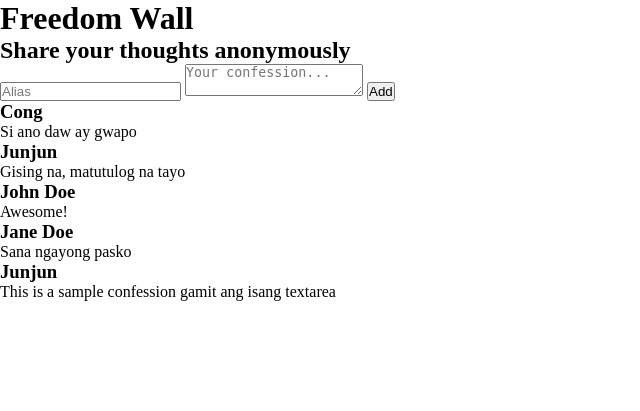
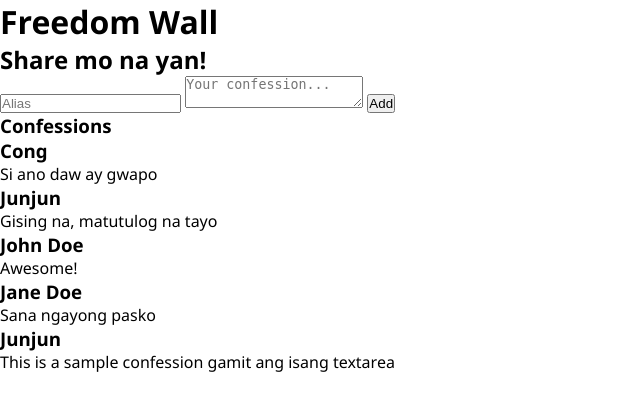
Before and after one commit to miker-bice/simple-freedom-wall-app, a Django app: page /freedom-app/ in a window 1280 px wide. Shown: the top 411 px of the page, without its empty margins (0-640 px from the left). Run offline with Django 4.2, Linux system fonts and the light colour scheme; data comes from the database, SQL or seed files in the repository.

Commit message:
base.html & index.html restructred
html structuring rearrenged

```diff
--- a/freedomApp/templates/freedomApp/index.html
+++ b/freedomApp/templates/freedomApp/index.html
@@ -1,12 +1,17 @@
-{% extends 'base.html' %} {% block content %}
+{% extends 'base.html' %}
+
+<!-- CONTENT BLOCK -->
+{% block content %}
+{% for item in all_items %}
 <div class="confessions-card">
-  {% for item in all_items %}
   <h3>{{ item.user_alias }}</h3>
   <p>{{ item.confession }}</p>
-  {% endfor %}
 </div>
-{% endblock content %} {% block input-form %}
-<div class="input-card">
+{% endfor %}
+{% endblock content %}
+
+<!-- INPUT-FORM BLOCK -->
+{% block input-form %}
   <form action="addConfession" method="post" class="main-input-form">
     {% csrf_token %}
     <input
@@ -24,5 +29,4 @@
     ></textarea>
     <input type="submit" value="Add" class="submit-btn" />
   </form>
-</div>
 {% endblock input-form %}
--- a/static/css/base.css
+++ b/static/css/base.css
@@ -6,6 +6,9 @@
     margin: 0;
     box-sizing: border-box;
 }
+body{
+    font-family: 'Segoe UI', sans-serif;
+}
 
 /* font */
 
--- a/templates/base.html
+++ b/templates/base.html
@@ -12,15 +12,18 @@
 </head>
 <body>
     <div class="container-fluid">
-        <div class="freedom-app-container">
+        <div class="freedom-app">
             <h1>Freedom Wall</h1>
-            <h2>Share your thoughts anonymously</h2>
+            <h2>Share mo na yan!</h2>
+            <div class="input-card">
+                {% block input-form %}{% endblock input-form %}
+            </div>
+            <h3>Confessions</h3>
+            <div class="confessions-cards grid">
+                {% block content %}{% endblock content %}
+            </div>
         </div>
-        <div class="confessions-cards grid">
-            {% block input-form %}{% endblock input-form %}
-            {% block content %}
-            {% endblock content %}
-        </div>
+
     </div>
 
 </body>
```
